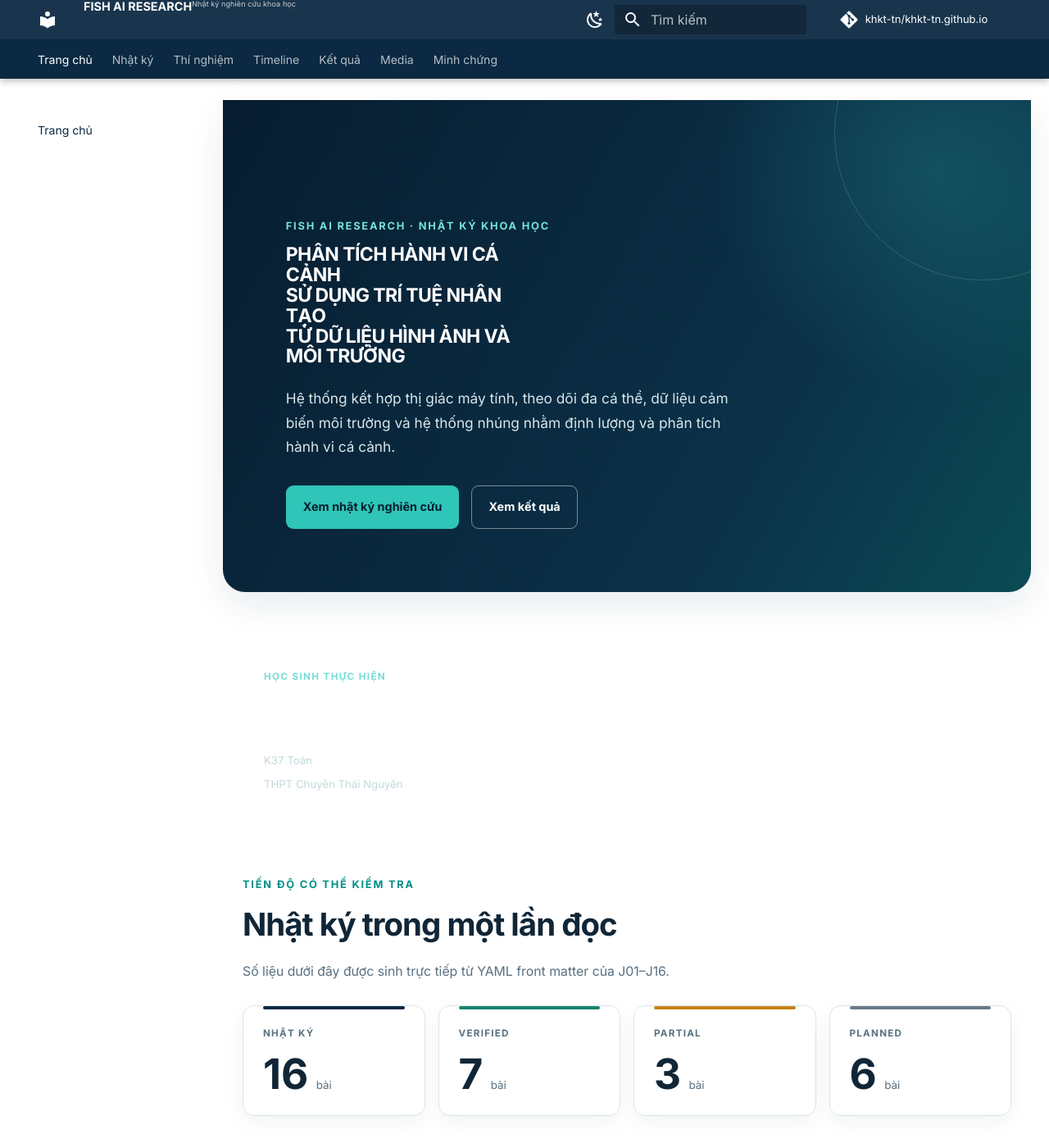
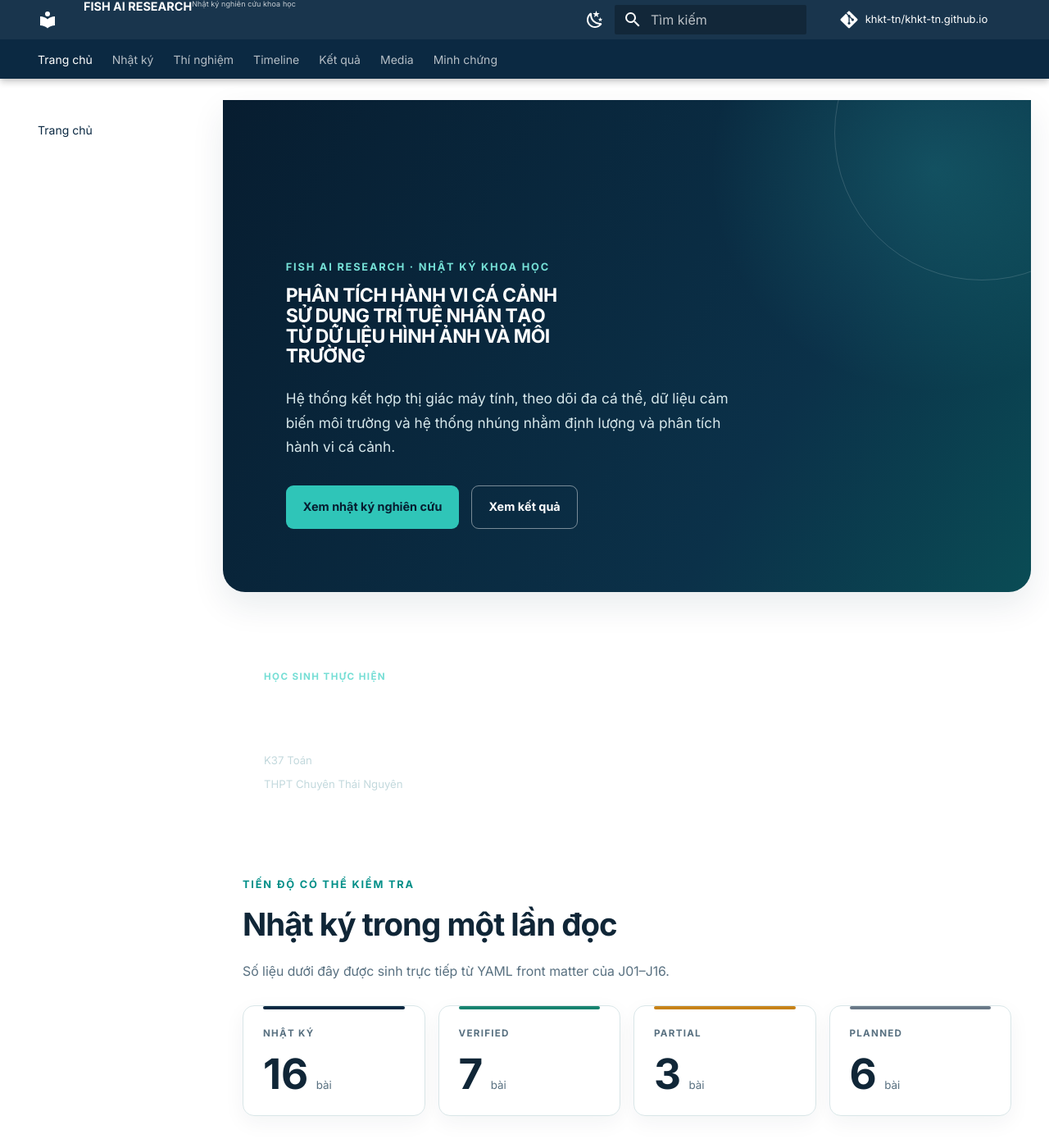
Before and after one commit to khkt-tn/khkt-tn.github.io, an MkDocs documentation site: the page built from docs/index.md, in a window 1280 px wide and 1400 px high. Shown: the whole window at 82% size. Built offline with MkDocs 1.6.1 and Material for MkDocs 9.7.7, drawn with Linux system fonts in a browser that asks for light colours; comment, search, counter and statistics services are not loaded.

Commit message:
Update extra.css

```diff
--- a/docs/assets/css/extra.css
+++ b/docs/assets/css/extra.css
@@ -168,7 +168,7 @@ body {
   font-weight: 820;
   line-height: 1.08;
   margin: 0 0 1.2rem;
-  max-width: 18ch;
+  max-width: 24ch;
 }
 
 .research-hero__lead {
```
